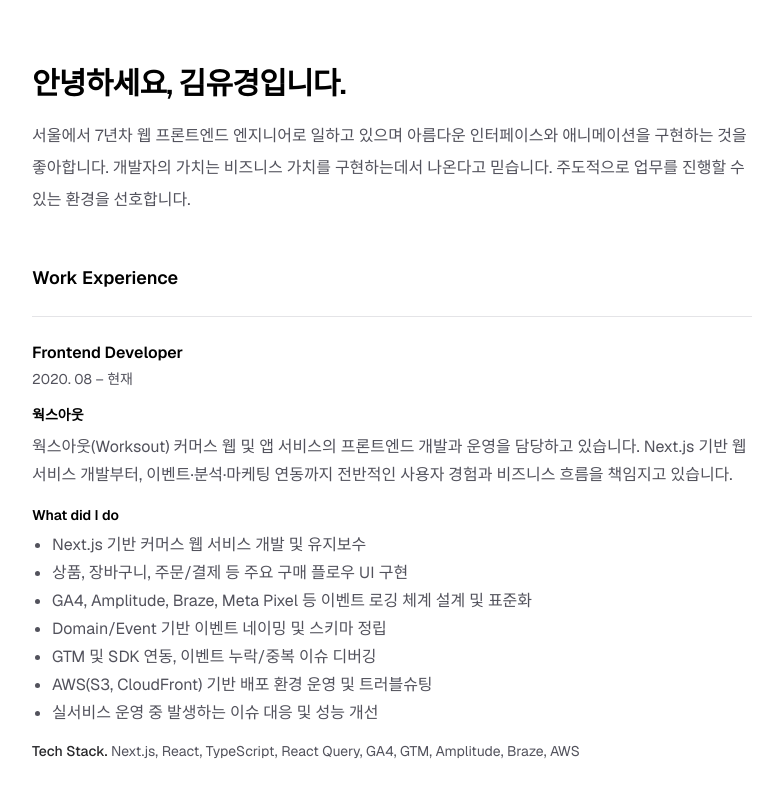
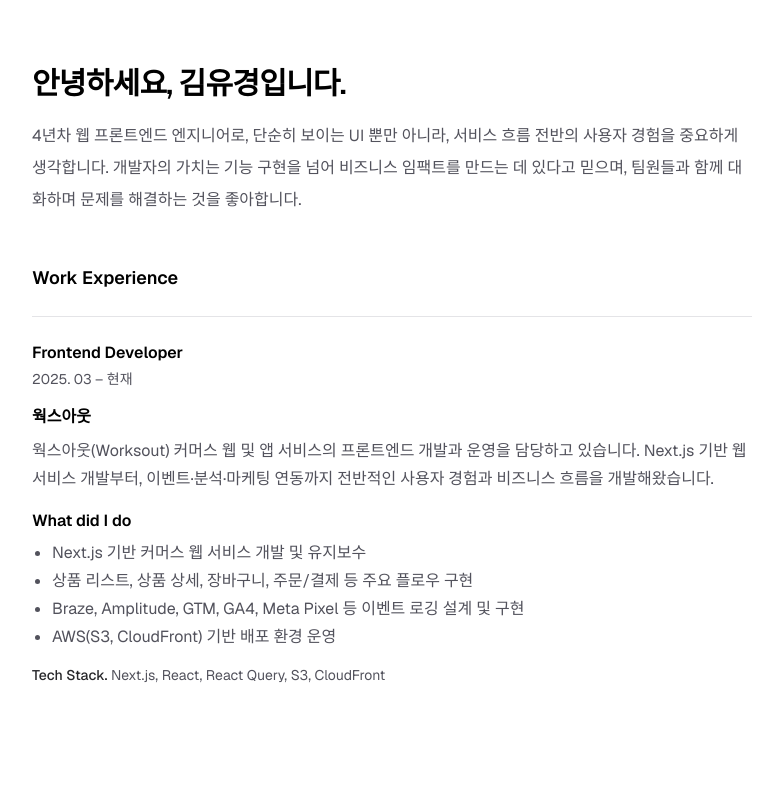
Before and after one commit to helloyukyung/helloyukyung.github.io, a Next.js app: page /resume in a window 1280 px wide. Shown: the top 798 px of the page, without its empty margins (248-1024 px from the left). Built offline with nearby package versions, Linux system fonts and the light colour scheme.

Commit message:
feat: worksout

```diff
--- a/src/app/resume/_components/work-experience.tsx
+++ b/src/app/resume/_components/work-experience.tsx
@@ -1,61 +1,52 @@
+import Link from "next/link";
+
 function WorkExperience() {
   return (
     <section className="mt-12" aria-labelledby="work-experience-title">
-      <h2
-        id="work-experience-title"
-        className="text-lg font-semibold text-black"
-      >
-        Work Experience
-      </h2>
-
+      <h2 className="text-lg font-semibold text-black">Work Experience</h2>
       <article className="mt-6 border-t border-zinc-200 pt-6">
         <header className="flex flex-col gap-1">
           <h3 className="text-base font-semibold text-black">
             Frontend Developer
           </h3>
           <p className="text-sm text-zinc-600">
-            <time dateTime="2020-08">2020. 08</time> –{" "}
+            <time dateTime="2020-08">2025. 03</time> –{" "}
             <time dateTime="present">현재</time>
           </p>
         </header>
         <section className="mt-4" aria-labelledby="project-title">
-          <h4 id="project-title" className="text-sm font-semibold text-black">
-            웍스아웃
+          <h4 className="text-base font-semibold text-black">
+            <Link
+              href="https://www.worksout.co.kr"
+              target="_blank"
+              className="hover:underline"
+            >
+              웍스아웃
+            </Link>
           </h4>
-
           <p className="mt-2 leading-7 text-zinc-600">
             웍스아웃(Worksout) 커머스 웹 및 앱 서비스의 프론트엔드 개발과 운영을
             담당하고 있습니다. Next.js 기반 웹 서비스 개발부터,
             이벤트·분석·마케팅 연동까지 전반적인 사용자 경험과 비즈니스 흐름을
-            책임지고 있습니다.
+            개발해왔습니다.
           </p>
-
           <section className="mt-4" aria-labelledby="what-i-did-title">
-            <h5
-              id="what-i-did-title"
-              className="text-sm font-semibold text-black"
-            >
-              What did I do
-            </h5>
-
+            <h5 className="text-md font-semibold text-black">What did I do</h5>
             <ul className="mt-2 list-disc space-y-1 pl-5 text-zinc-600">
               <li>Next.js 기반 커머스 웹 서비스 개발 및 유지보수</li>
-              <li>상품, 장바구니, 주문/결제 등 주요 구매 플로우 UI 구현</li>
               <li>
-                GA4, Amplitude, Braze, Meta Pixel 등 이벤트 로깅 체계 설계 및
-                표준화
+                상품 리스트, 상품 상세, 장바구니, 주문/결제 등 주요 플로우 구현
               </li>
-              <li>Domain/Event 기반 이벤트 네이밍 및 스키마 정립</li>
-              <li>GTM 및 SDK 연동, 이벤트 누락/중복 이슈 디버깅</li>
-              <li>AWS(S3, CloudFront) 기반 배포 환경 운영 및 트러블슈팅</li>
-              <li>실서비스 운영 중 발생하는 이슈 대응 및 성능 개선</li>
+              <li>
+                Braze, Amplitude, GTM, GA4, Meta Pixel 등 이벤트 로깅 설계 및
+                구현
+              </li>
+              <li>AWS(S3, CloudFront) 기반 배포 환경 운영</li>
             </ul>
           </section>
-
           <footer className="mt-4 text-sm text-zinc-600">
             <span className="font-medium text-zinc-800">Tech Stack.</span>{" "}
-            Next.js, React, TypeScript, React Query, GA4, GTM, Amplitude, Braze,
-            AWS
+            Next.js, React, React Query, S3, CloudFront
           </footer>
         </section>
       </article>
--- a/src/app/resume/page.tsx
+++ b/src/app/resume/page.tsx
@@ -4,17 +4,15 @@ export default function ResumePage() {
   return (
     <div className="flex items-center justify-center font-sans">
       <main className="w-full max-w-3xl px-6 py-16">
-        {/* Header / Intro */}
         <header className="flex flex-col items-center text-center sm:items-start sm:text-left">
           <h1 className="text-3xl font-semibold leading-10 tracking-tight text-black">
             안녕하세요, 김유경입니다.
           </h1>
-
           <p className="mt-4 leading-8 text-zinc-600">
-            서울에서 7년차 웹 프론트엔드 엔지니어로 일하고 있으며 아름다운
-            인터페이스와 애니메이션을 구현하는 것을 좋아합니다. 개발자의 가치는
-            비즈니스 가치를 구현하는데서 나온다고 믿습니다. 주도적으로 업무를
-            진행할 수 있는 환경을 선호합니다.
+            4년차 웹 프론트엔드 엔지니어로, 단순히 보이는 UI 뿐만 아니라, 서비스
+            흐름 전반의 사용자 경험을 중요하게 생각합니다. 개발자의 가치는 기능
+            구현을 넘어 비즈니스 임팩트를 만드는 데 있다고 믿으며, 팀원들과 함께
+            대화하며 문제를 해결하는 것을 좋아합니다.
           </p>
         </header>
         <WorkExperience />
```
